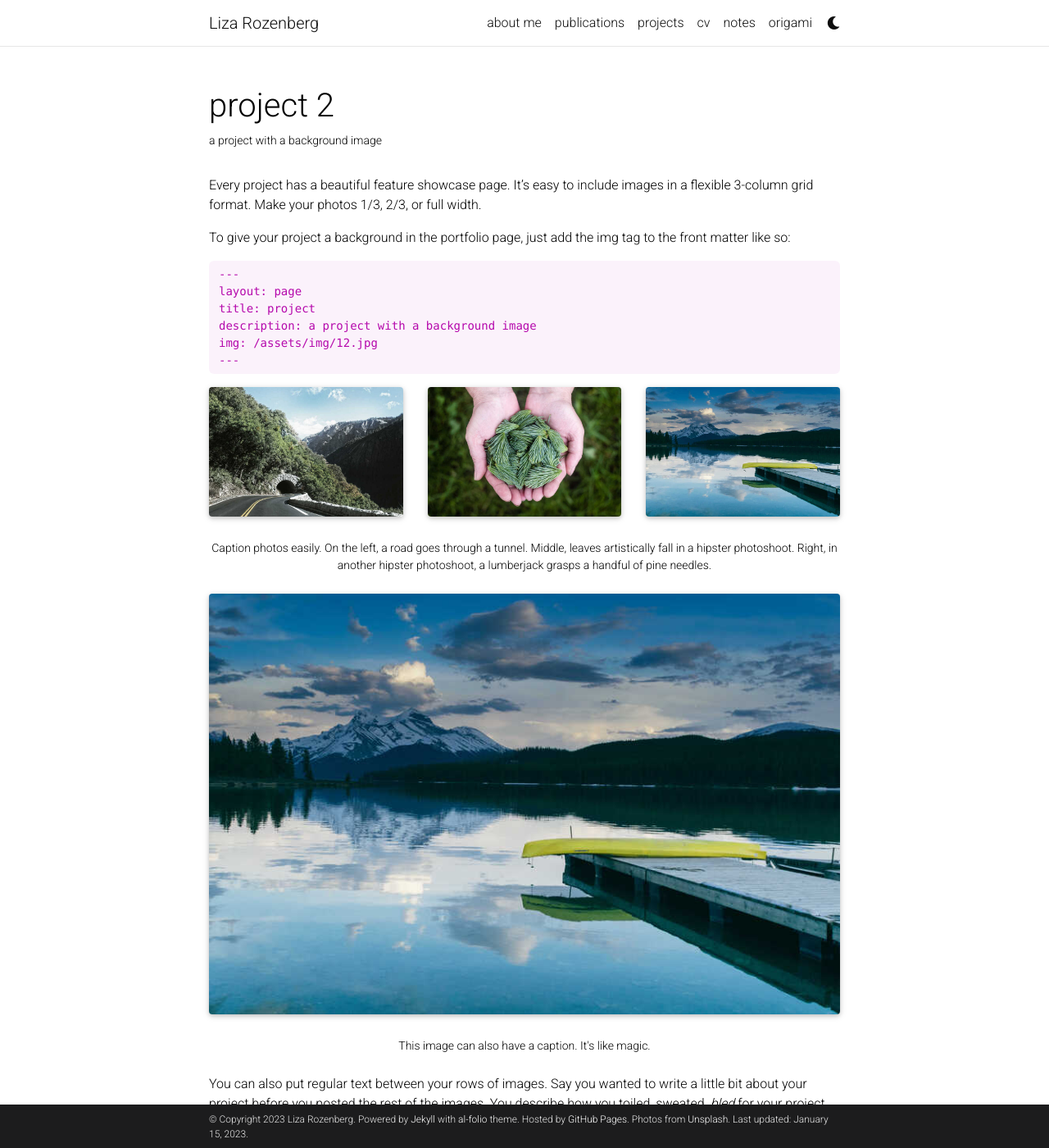
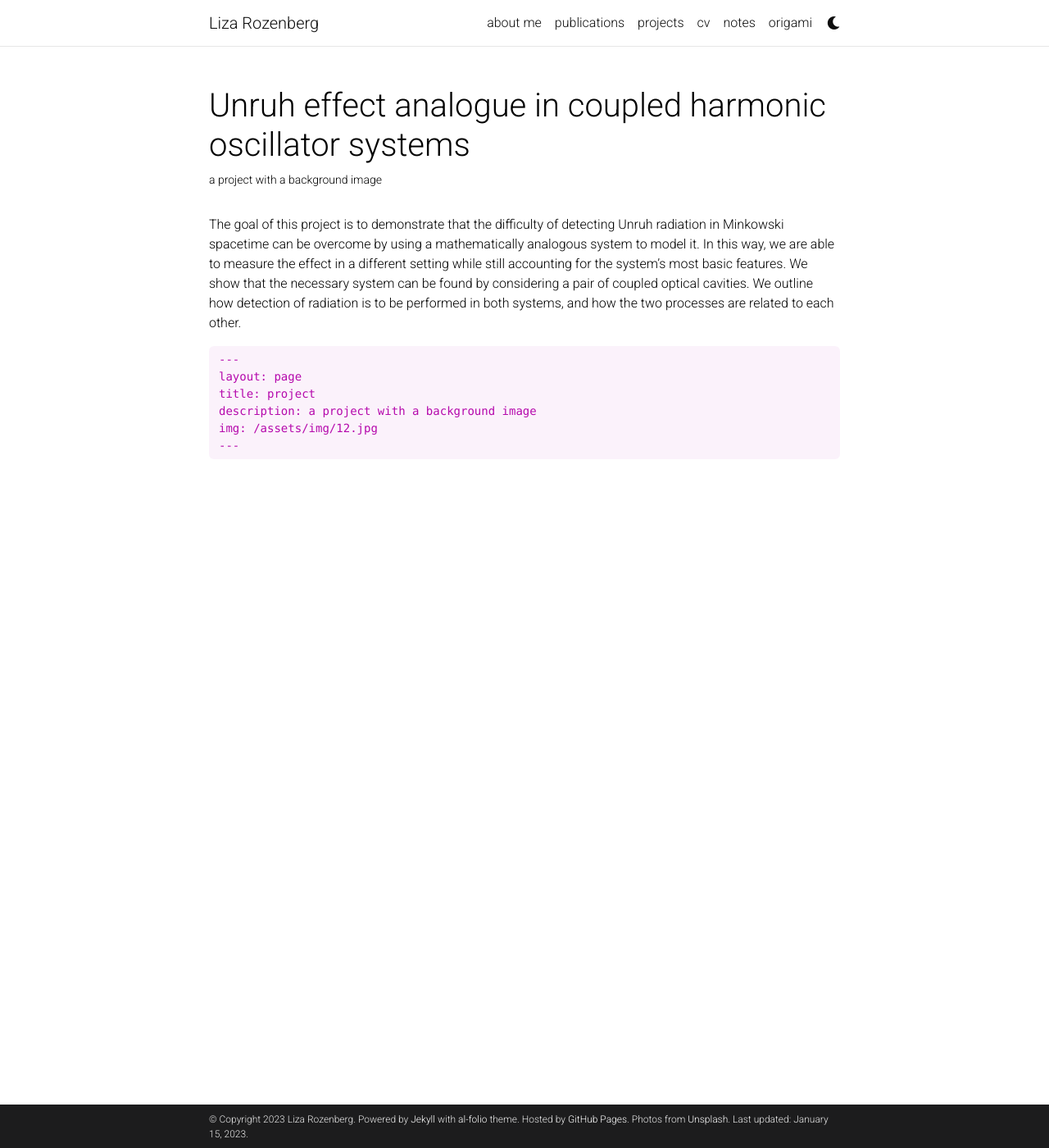
Before and after one commit to acequark/acequark.github.io, a Jekyll site: the page built from _projects/2_project.md, in a window 1280 px wide and 1400 px high. Shown: the whole window at 82% size. Built offline with Jekyll 4.4.1, drawn with Linux system fonts in a browser that asks for light colours; full-size pictures stand in for the smaller copies a plugin makes; comment, search, counter and statistics services are not loaded; a style sheet for code colours, icons or effects is not loaded; some of the changed text lies outside the part shown.

Commit message:
Update 2_project.md

````diff
--- a/_projects/2_project.md
+++ b/_projects/2_project.md
@@ -1,17 +1,13 @@
 ---
 layout: page
-title: project 2
+title: Unruh effect analogue in coupled harmonic oscillator systems
 description: a project with a background image
-img: assets/img/3.jpg
 importance: 2
-category: work
 ---
 
-Every project has a beautiful feature showcase page.
-It's easy to include images in a flexible 3-column grid format.
-Make your photos 1/3, 2/3, or full width.
+The goal of this project is to demonstrate that the difficulty of detecting Unruh radiation in Minkowski spacetime can be overcome by using a mathematically analogous system to model it. In this way, we are able to measure the effect in a different setting while still accounting for the system’s most basic features. We show that the necessary system can be found by considering a pair of coupled optical cavities. We outline how detection of radiation is to be performed in both systems, and how the two processes are related to each other.
 
-To give your project a background in the portfolio page, just add the img tag to the front matter like so:
+
 
     ---
     layout: page
@@ -19,62 +15,3 @@ To give your project a background in the portfolio page, just add the img tag to
     description: a project with a background image
     img: /assets/img/12.jpg
     ---
-
-<div class="row">
-    <div class="col-sm mt-3 mt-md-0">
-        {% include figure.html path="assets/img/1.jpg" title="example image" class="img-fluid rounded z-depth-1" %}
-    </div>
-    <div class="col-sm mt-3 mt-md-0">
-        {% include figure.html path="assets/img/3.jpg" title="example image" class="img-fluid rounded z-depth-1" %}
-    </div>
-    <div class="col-sm mt-3 mt-md-0">
-        {% include figure.html path="assets/img/5.jpg" title="example image" class="img-fluid rounded z-depth-1" %}
-    </div>
-</div>
-<div class="caption">
-    Caption photos easily. On the left, a road goes through a tunnel. Middle, leaves artistically fall in a hipster photoshoot. Right, in another hipster photoshoot, a lumberjack grasps a handful of pine needles.
-</div>
-<div class="row">
-    <div class="col-sm mt-3 mt-md-0">
-        {% include figure.html path="assets/img/5.jpg" title="example image" class="img-fluid rounded z-depth-1" %}
-    </div>
-</div>
-<div class="caption">
-    This image can also have a caption. It's like magic.
-</div>
-
-You can also put regular text between your rows of images.
-Say you wanted to write a little bit about your project before you posted the rest of the images.
-You describe how you toiled, sweated, *bled* for your project, and then... you reveal its glory in the next row of images.
-
-
-<div class="row justify-content-sm-center">
-    <div class="col-sm-8 mt-3 mt-md-0">
-        {% include figure.html path="assets/img/6.jpg" title="example image" class="img-fluid rounded z-depth-1" %}
-    </div>
-    <div class="col-sm-4 mt-3 mt-md-0">
-        {% include figure.html path="assets/img/11.jpg" title="example image" class="img-fluid rounded z-depth-1" %}
-    </div>
-</div>
-<div class="caption">
-    You can also have artistically styled 2/3 + 1/3 images, like these.
-</div>
-
-
-The code is simple.
-Just wrap your images with `<div class="col-sm">` and place them inside `<div class="row">` (read more about the <a href="https://getbootstrap.com/docs/4.4/layout/grid/">Bootstrap Grid</a> system).
-To make images responsive, add `img-fluid` class to each; for rounded corners and shadows use `rounded` and `z-depth-1` classes.
-Here's the code for the last row of images above:
-
-{% raw %}
-```html
-<div class="row justify-content-sm-center">
-    <div class="col-sm-8 mt-3 mt-md-0">
-        {% include figure.html path="assets/img/6.jpg" title="example image" class="img-fluid rounded z-depth-1" %}
-    </div>
-    <div class="col-sm-4 mt-3 mt-md-0">
-        {% include figure.html path="assets/img/11.jpg" title="example image" class="img-fluid rounded z-depth-1" %}
-    </div>
-</div>
-```
-{% endraw %}
````
